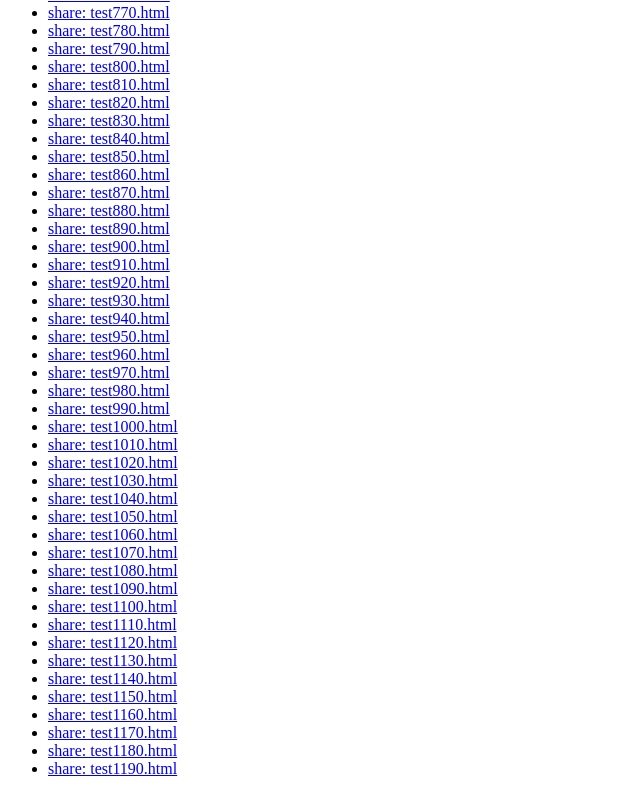
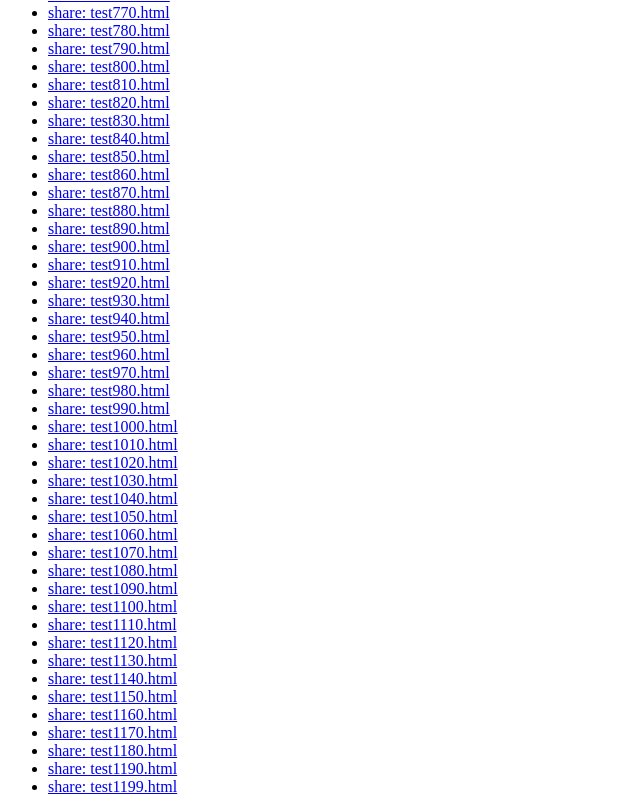
Before and after one commit to Octane/test-facebook-sharing, a plain HTML site: page index.html in a window 1280 px wide. Shown: the part 656-1468 px from the top of the page, without its empty margins (0-640 px from the left). Drawn offline with Linux system fonts and the light colour scheme.

Commit message:
add variant

```diff
--- a/index.html
+++ b/index.html
@@ -33,6 +33,7 @@
             for (var i = 610; i < 1200; i += 10) {
                 maxSize.insertAdjacentHTML('beforeend', '<li><a href="http://www.facebook.com/sharer.php?s=100&p[url]=' + encodeURIComponent(host + 'test' + i + '.html') + '" target="_blank">share: test' + i + '.html</a></li>');
             }
+            maxSize.insertAdjacentHTML('beforeend', '<li><a href="http://www.facebook.com/sharer.php?s=100&p[url]=' + encodeURIComponent(host + 'test1199.html') + '" target="_blank">share: test1199.html</a></li>');
         </script>
     </body>
 </html>
```
Also changed, not shown: test1199.html (added, +1 -0 lines), image1199.jpg (added).
